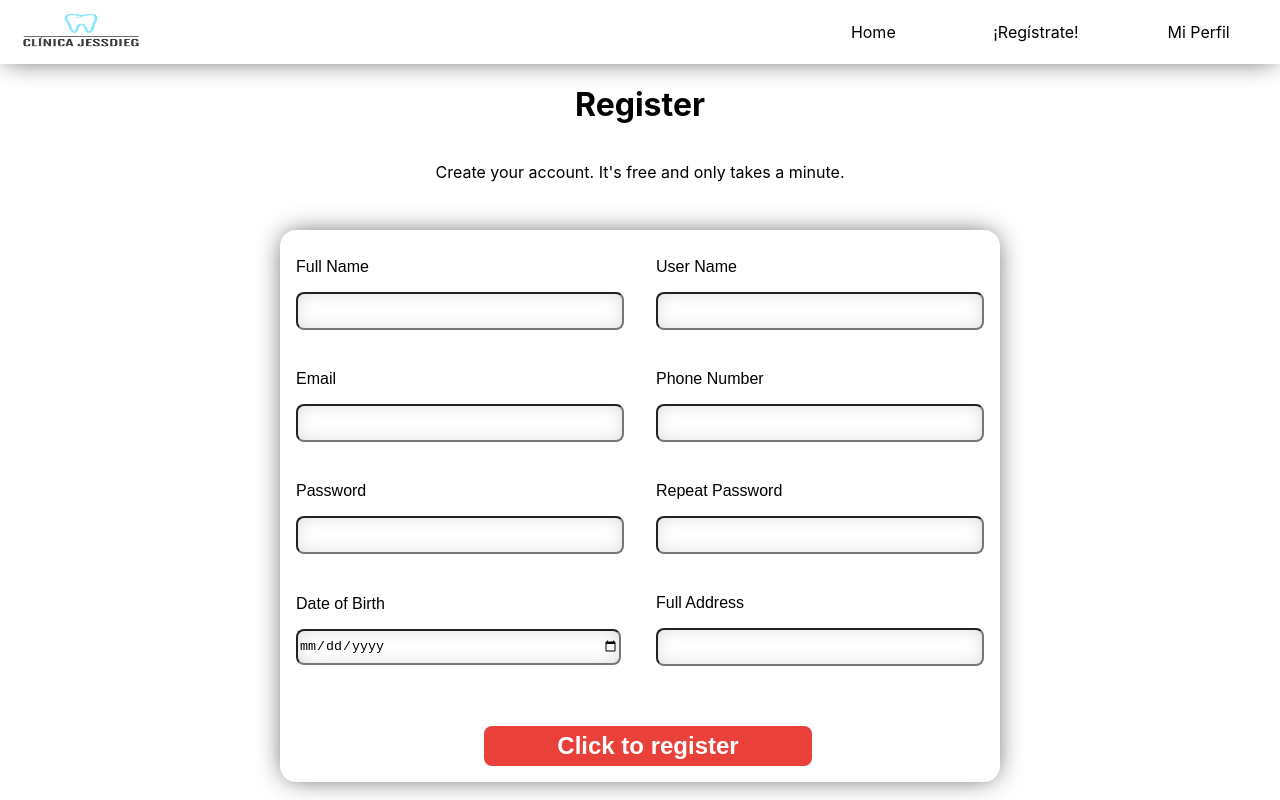
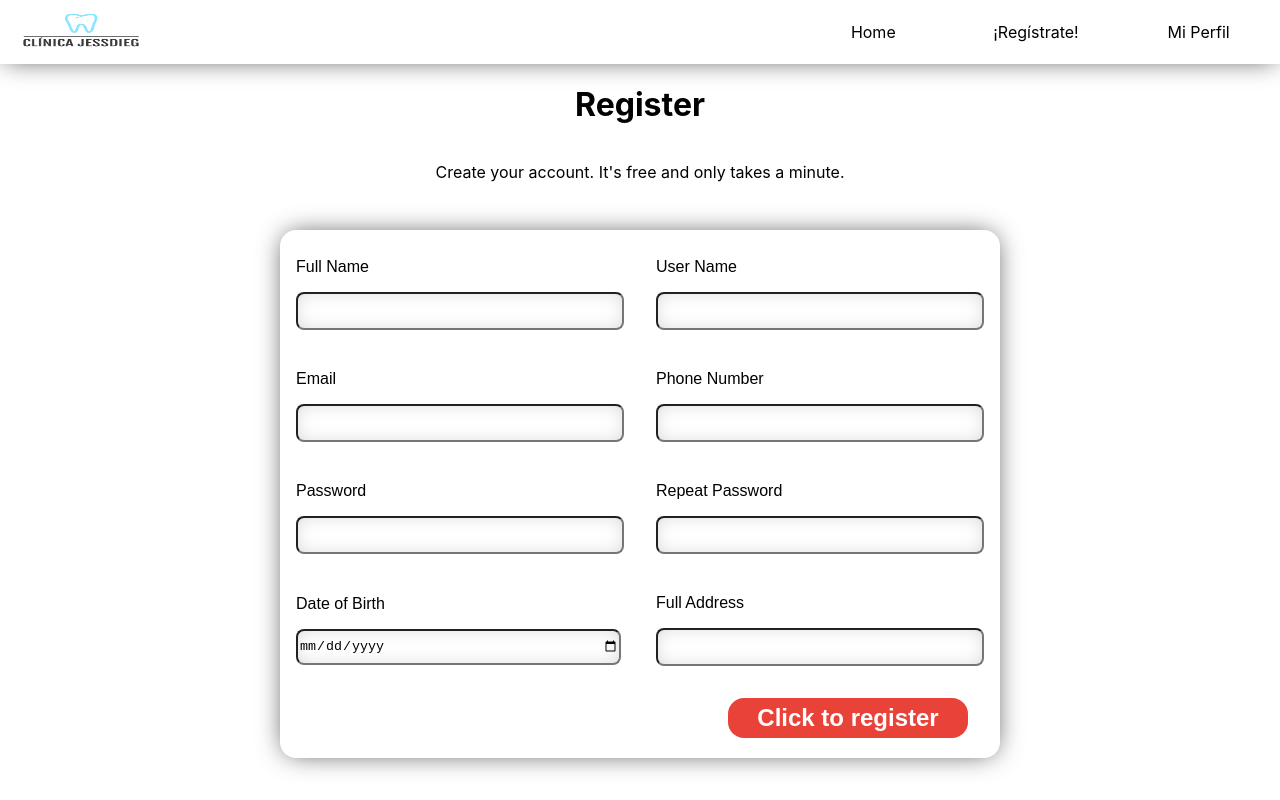
Before and after one commit to diegogb-08/Front-End-with-Reactjs, a React (Create React App) app: page /register in a window 1280 px wide. Built offline with nearby package versions, Linux system fonts and the light colour scheme.

Commit message:
email verification added

```diff
--- a/src/components/Submit/Submit.css
+++ b/src/components/Submit/Submit.css
@@ -1,9 +1,9 @@
 .submitBtn {
     height: 2.5rem;
-    width: 20.5rem;
-    border-radius: 0.5rem;
+    width: 15rem;
+    border-radius: 1rem;
     margin-left: 1rem;
-    background-color: #e94139;
+    background-color: #e94239;
     color: white;
     font-weight: bold;
     font-size: 1.5rem;
--- a/src/components/Tools/Tools.jsx
+++ b/src/components/Tools/Tools.jsx
@@ -4,9 +4,19 @@
 
 const checkError = (data) => {
 
+    let password = data.password;
+    let password2 = data.password2;
+
+//     const getAge = (data) => {
+//         let birthDate = data.birthDate
+//         let today = new Date();
+//         var diff = today.getTime() - birthDate.getTime();
+//         const age = Math.floor(diff / (1000 * 60 * 60 * 24 * 365.25));
+//         return console.log('¿HOW OLD IS THAT PERSON?',age)
+//     }
+//    getAge()
 
     for(let field in data){
-
 
         switch(field) {
 
@@ -15,17 +25,26 @@ const checkError = (data) => {
                 // eslint-disable-next-line
                 if(! /^[a-zA-Z]+(([',. -][a-zA-Z ])?[a-zA-Z]*)*$/.test(data[field])){
 
-                    return "The name entered can only contain letters ";
+                    return "*The name entered can only contain letters ";
                 }
 
             break;
 
             case 'userName' :
 
-                if(! /^(?=.{6,20}$)(?![_.])[a-zA-Z0-9._]$/.test(data[field])){
-                    return ("The user name can contain only:",
-                    "1. Between 6 to 20 characters,",
-                    "2. Special characters like '_' or '.', but only inside the user name")
+                if(! /^(?=.{6,16}$)(?![_.])(?!.*[_.]{2})[a-zA-Z0-9._]+(?<![_.])$/.test(data[field])){
+                    return (<div>*The user name can contain:<br/>
+                    1. Between 6 to 20 characters<br/>
+                    2. Special characters like '_' or '.', but only inside the user name
+                    </div>)
+                }
+
+            break;
+
+            case 'phoneNumber' :
+                // eslint-disable-next-line
+                if(! /^(1[ \-\+]{0,3}|\+1[ -\+]{0,3}|\+1|\+)?((\(\+?1-[2-9][0-9]{1,2}\))|(\(\+?[2-8][0-9][0-9]\))|(\(\+?[1-9][0-9]\))|(\(\+?[17]\))|(\([2-9][2-9]\))|([ \-\.]{0,3}[0-9]{2,4}))?([ \-\.][0-9])?([ \-\.]{0,3}[0-9]{2,4}){2,3}$/.test(data[field])){
+                    return "*Phone number with incorrect format"
                 }
 
             break;
@@ -35,24 +54,34 @@ const checkError = (data) => {
                 // eslint-disable-next-line
                 if(! /^(("[\w-\s]+")|([\w-]+(?:\.[\w-]+)*)|("[\w-\s]+")([\w-]+(?:\.[\w-]+)*))(@((?:[\w-]+\.)*\w[\w-]{0,66})\.([a-z]{2,6}(?:\.[a-z]{2})?)$)|(@\[?((25[0-5]\.|2[0-4][0-9]\.|1[0-9]{2}\.|[0-9]{1,2}\.))((25[0-5]|2[0-4][0-9]|1[0-9]{2}|[0-9]{1,2})\.){2}(25[0-5]|2[0-4][0-9]|1[0-9]{2}|[0-9]{1,2})\]?$)/.test(data[field]) ){
 
-                    return "The email entered is not correct";
+                    return "*The email entered is not correct";
                 }
 
             break;
 
 
             case 'password' :
-
                 // eslint-disable-next-line
-                if(! /^(?=.*[a-z])(?=.*[A-Z])(?=.*\d)(?=.*[$@$!%*?&.])[A-Za-z\d$@$!%*?&.]{8, 16}/.test(data[field])){
-                    return ("The password MUST contain:",
-                    "1. Between 8 to 16 characters,",
-                    "2. At least one Uppercase",
-                    "3. At least one lowercase",
-                    "4. At least one special character")
+                if(! /^(?=.*[a-z])(?=.*[A-Z])(?=.*[0-9])(?=.*[!@#\$%\^&\_.*])(?=.{8,})/.test(data[field])){
+                    return (<div>*The password MUST contain: <br/>
+                    1. Minimum 8 characters,<br/>
+                    2. At least one uppercase and one lowercase,<br/>
+                    3. At least one special character
+                        </div>)
                 }
 
             break;
+
+            case 'password2' :
+                if(password2 !== password){
+                    console.log('PASSWORD', password)
+                    console.log('PASSWORD22222222', password2)
+                    return '*The password must be the same in both fields'
+                }
+
+            break;
+
+
 
             default:
 
--- a/src/containers/Register/Register.css
+++ b/src/containers/Register/Register.css
@@ -20,7 +20,6 @@
     grid-template-columns: repeat(2, 1fr);
     justify-content: center;
     align-items: center;
-    /* background-color: #b5ecfa; */
     height: 28rem;
     width: 45rem;
 }
@@ -29,19 +28,17 @@
     height: 1rem;
 }
 
-/* .submitBtn {
-    height: 2.5rem;
-    width: 20.5rem;
-    border-radius: 0.5rem;
-    margin-left: 1rem;
-    background-color: #e94139;
-    color: white;
-    font-weight: bold;
-    font-size: 1.5rem;
-    border: none;
-} */
+.messageSubmit {
+    display: flex;
+    flex-direction: row;
+    justify-content: center;
+    align-items: center;
+}
 
 .message {
     color: red;
-    height: 3rem;
+    height: 5rem;
+    width: 25rem;
+    font-style: italic;
+    font-size: 14px;
 }
--- a/src/containers/Register/Register.jsx
+++ b/src/containers/Register/Register.jsx
@@ -18,10 +18,13 @@ const Register = () => {
         userName: '',
         email: '',
         password: '',
+        password2: '',
         birthDate: '',
         phoneNumber: '',
         address: ''
     })
+
+
 
     const [message, setMessage] = useState('')
 
@@ -41,7 +44,6 @@ const Register = () => {
         setMessage('');
 
         let error = checkError(user)
-
         setMessage(error);
 
         if(error){
@@ -81,15 +83,16 @@ const Register = () => {
                     <Input type='text' name='fullName' title='Full Name' lenght='30' onChange={handleState} />
                     <Input type='text' name='userName' title='User Name' lenght='30' onChange={handleState}/>
                     <Input type='email' name='email' title='Email' lenght='30' onChange={handleState}/>
-                    <Input type='number' name='phoneNumber' title='Phone Number' lenght='12' />
+                    <Input type='number' name='phoneNumber' title='Phone Number' lenght='12' onChange={handleState}/>
                     <Input type='password' name='password' title='Password' lenght='16' onChange={handleState}/>
                     <Input type='password' name='password2' title='Repeat Password' lenght='16' onChange={handleState} />
                     <Input type='date' name='birthDate' title='Date of Birth' lenght='30' onChange={handleState}/>
                     <Input type='text' name='address' title='Full Address' lenght='250' onChange={handleState}/>
-                    </div>
-                    <div className="spacer message">{message}</div>
+                </div>
+                <div className="messageSubmit">
+                    <div className="message">{message}</div>
                     <Submit type='submit' name='submit' onClick={()=>submit()} title='Click to register' />
-                    <div className="spacer"></div>
+                </div>
             </div>
             <div className="spacer"></div>
         </div>
```
Also changed, not shown: src/components/Input/Input.jsx (line endings or trailing spaces).
